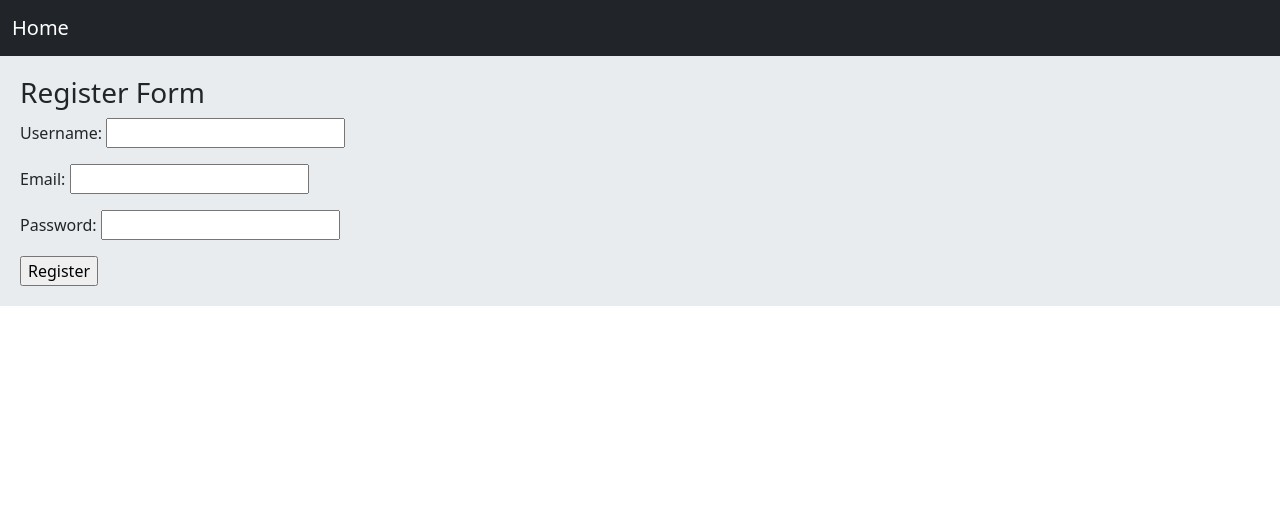
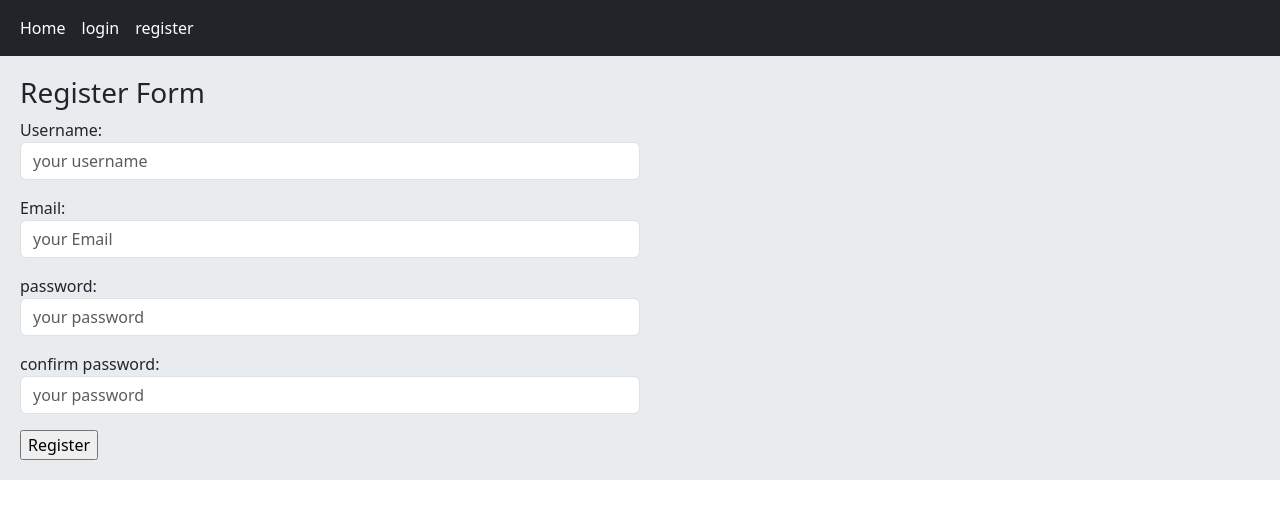
Before and after one commit to ommiamin/HW21, a Django app: page /accounts/register/ in a window 1280 px wide. Shown: the top 519 px of the page. Run offline with Django 4.2, Linux system fonts and the light colour scheme.

Commit message:
feat:login register

```diff
--- a/accounts/forms.py
+++ b/accounts/forms.py
@@ -1,14 +1,31 @@
 from django import forms
+from django.contrib.auth.models import User
+from django.core.exceptions import ValidationError
 
 
 
-
-class UserRegisterForm(forms.Form):
-    username = forms.CharField()
-    email = forms.EmailField()
-    password = forms.CharField()
+class UserRegisterationForm(forms.Form):
+    username = forms.CharField(widget=forms.TextInput(attrs= {'class': 'form-control','placeholder':'your username',}))
+    email = forms.EmailField(widget=forms.EmailInput(attrs= {'class': 'form-control','placeholder':'your Email',}))
+    password1 = forms.CharField(label='password' ,widget=forms.PasswordInput(attrs= {'class': 'form-control','placeholder':'your password',}))
+    password2= forms.CharField(label='confirm password' ,widget=forms.PasswordInput(attrs= {'class': 'form-control','placeholder':'your password',}))
 
 
+    def clean_email(self):
+        email = self.cleaned_data['email']
+        user = User.objects.filter(email=email).exists()
+        if user:
+            raise ValidationError('This Email is already exists')
+        return email
+
+    def clean(self):
+        cd = super().clean()
+        p1=cd.get('password1')
+        p2=cd.get('password2')
+
+        if p1 and p2 and p1 != p2:
+            raise ValidationError('password and confirm password must be the same')
+
 class UserLoginForm(forms.Form):
-    username = forms.CharField()
-    password = forms.CharField()
+    username = forms.CharField(widget=forms.TextInput(attrs= {'class': 'form-control','placeholder':'your username',}))
+    password = forms.CharField(widget=forms.PasswordInput(attrs= {'class': 'form-control','placeholder':'your password',}))
--- a/templates/login.html
+++ b/accounts/templates/accounts/login.html
@@ -1,8 +1,8 @@
 {%extends 'base.html'%}
 
 {% block content%}
-    <h3>Register Form</h3>
-    <form action="" method="post" novalidate>
+    <h3>Login Form</h3>
+    <form action="" method="post" novalidate class='col-md-6'>
         {% csrf_token %}
         {{form.as_p}}
         <input type='submit' value="Login">
--- a/templates/register.html
+++ b/accounts/templates/accounts/register.html
@@ -2,7 +2,7 @@
 
 {% block content%}
     <h3>Register Form</h3>
-    <form action="" method="post" novalidate>
+    <form action="" method="post" novalidate class="col-md-6">
         {% csrf_token %}
         {{form.as_p}}
         <input type='submit' value="Register">
--- a/accounts/urls.py
+++ b/accounts/urls.py
@@ -1,8 +1,12 @@
 from django.urls import path
 from . import views
 
+
+app_name ='accounts'
+
 urlpatterns= [
-    path('register/' , views.user_register , name='register') ,
-    path('login/' , views.user_login , name='login'),
+    path('register/' , views.UserRegisterView.as_view() , name='user_register') ,
+    path('login/' , views.UserLoginView.as_view() , name='user_login'),
+    path('logout/', views.user_logout , name='user_logout'),
 
 ]
--- a/accounts/views.py
+++ b/accounts/views.py
@@ -1,36 +1,60 @@
 from django.shortcuts import render ,redirect
-from .forms import  UserRegisterForm ,UserLoginForm
+from .forms import  UserRegisterationForm ,UserLoginForm
 from django.contrib.auth.models import User
 from django.contrib import messages
-from django.contrib.auth import authenticate ,login
+from django.contrib.auth import authenticate ,login ,logout
+from django.views import View
 
 # Create your views here.
-def user_register(request):
-    if request.method == 'POST':
-        form = UserRegisterForm(request.POST)
+
+class UserRegisterView(View):
+    form_class= UserRegisterationForm
+    template_name='accounts/register.html'
+
+    def get(self, request, *args, **kwargs):
+        form = self.form_class()
+        return render(request, self.template_name, {"form": form})
+
+    def post(self, request, *args, **kwargs):
+        form = self.form_class(request.POST)
         if form.is_valid():
             cd=form.cleaned_data
-            User.objects.create_user(cd['username'],cd['email'],cd['password'])
+            print(cd['username'])
+            print(cd['password1'])
+            User.objects.create_user(cd['username'],cd['email'],cd['password2'] )
             messages.success(request , "User registration successful" , "Success")
-            return redirect('home')
-    else:
-        form = UserRegisterForm()
-    return render(request, 'register.html', {"form": form})
+            return redirect('home:home')
+        return render(request, self.template_name , {"form": form}) #this is for error that dont complete the form
 
 
+class UserLoginView(View):
+    form_class = UserLoginForm
+    template_name = 'accounts/login.html'
 
-def user_login(request):
-    if request.method == 'POST':
-        form = UserLoginForm(request.POST)
+    def get(self, request, *args, **kwargs):
+        form = self.form_class()
+        return render(request, self.template_name, {"form": form})
+
+    def post(self, request, *args, **kwargs):
+        form = self.form_class(request.POST)
         if form.is_valid():
             cd=form.cleaned_data
             user = authenticate(request , username=cd['username'] ,password=cd['password'])
             if user is not None :
                 login(request , user)
                 messages.success(request , "User Login successful" , "Success")
-                return redirect('home')
+                return redirect('home:home')
             else:
                 messages.error(request , "username or password incorrect" , 'danger')
-    else:
-        form = UserLoginForm()
-    return render(request, 'login.html', {"form": form})
+
+        return render(request, self.template_name, {"form": form})
+
+
+
+
+
+
+def user_logout(request):
+    logout(request)
+    messages.success(request , 'logged out successfully ' ,'success')
+    return redirect('home:home')
--- a/core/urls.py
+++ b/core/urls.py
@@ -19,6 +19,6 @@ from django.urls import path , include
 
 urlpatterns = [
     path('admin/', admin.site.urls),
-    path('',include('home.urls')),
-    path('accounts/' , include('accounts.urls')),
+    path('',include('home.urls' , namespace='home')),
+    path('accounts/' , include('accounts.urls' , namespace='accounts')),
 ]
--- a/templates/detail.html
+++ b/home/templates/home/detail.html
@@ -3,8 +3,8 @@
 {%block title%} Detail    {%endblock%}
 
 {% block content %}
-    <a href="{% url 'delete' genre.id %}" class='btn btn-danger'>Delete</a>
-    <a href="{% url 'update' genre.id %}" class='btn btn-info'>Update</a>
+    <a href="{% url 'home:delete' genre.id %}" class='btn btn-danger'>Delete</a>
+    <a href="{% url 'home:update' genre.id %}" class='btn btn-info'>Update</a>
 
     <h3>{{ genre.name}}</h3>
     <h1>{{ genre.description }}</h1>
--- a/home/urls.py
+++ b/home/urls.py
@@ -1,10 +1,12 @@
 from django.urls import path
 from . import views
 
+app_name='home'
+
 urlpatterns = [
-    path('',views.home , name='home'),
-    path('detail/<int:genre_id>' , views.detail , name='details') ,
-    path('delete/<int:genre_id>' , views.delete , name='delete'),
+    path('', views.HomeView.as_view() , name='home'),
+    path('detail/<int:genre_id>' , views.DetailView.as_view() , name='details') ,
+    path('delete/<int:genre_id>' , views.DeleteView.as_view() , name='delete'),
     path('update/<int:genre_id>' , views.update , name='update'),
     path('create/' , views.create , name='create'),
 ]
--- a/templates/inc/navbar.html
+++ b/templates/inc/navbar.html
@@ -1,5 +1,13 @@
 <nav class="navbar navbar-expand-lg  navbar-dark bg-dark">
     <div class="container-fluid">
-      <a class="navbar-brand" href="{% url 'home' %}">Home</a>
+      <div class="navbar-nav">
+        <a class="nav-link active" href="{% url 'home:home' %}">Home</a>
+        {% if request.user.is_authenticated %}
+          <a class="nav-link active" href="{% url 'accounts:user_logout' %}">logout</a>
+        {%else%}
+          <a class="nav-link active" href="{% url 'accounts:user_login' %}">login</a>
+          <a class="nav-link active" href="{% url 'accounts:user_register' %}">register</a>
+        {% endif %}
+      </div>
     </div>
   </nav>
```
Also changed, not shown: home/templates/home/home.html (added, +21 -0 lines), home/views.py (+26 -11 lines), templates/home.html (deleted, +0 -13 lines), db.sqlite3.
